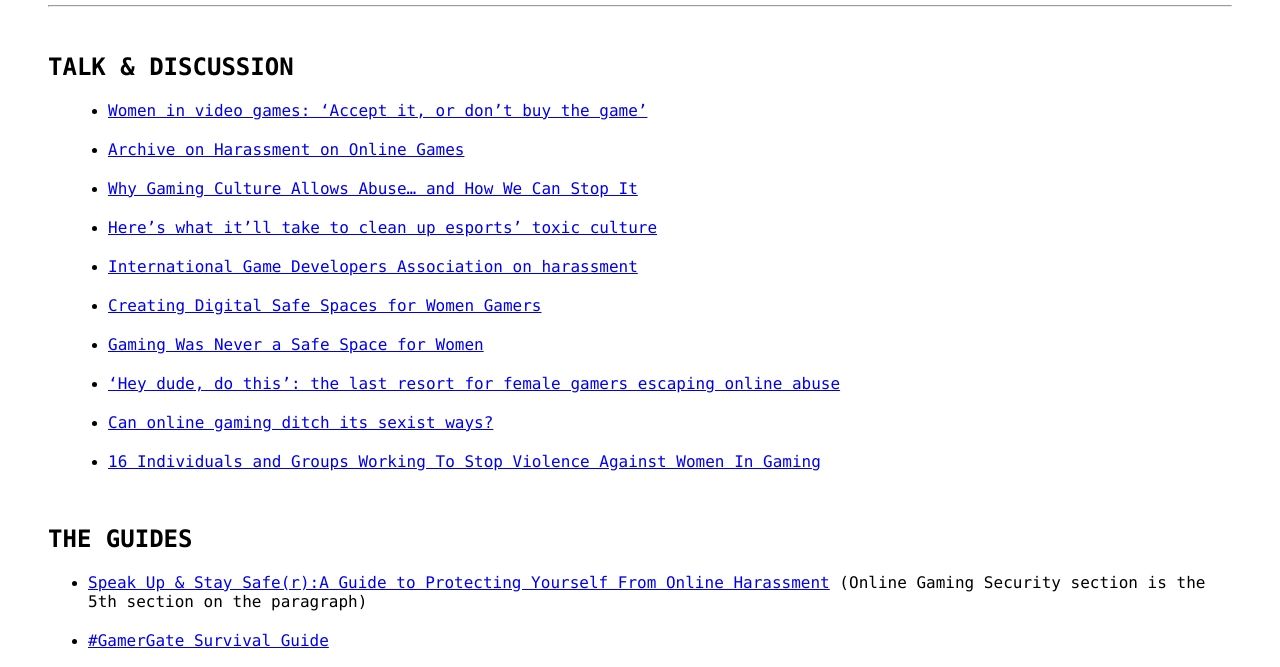
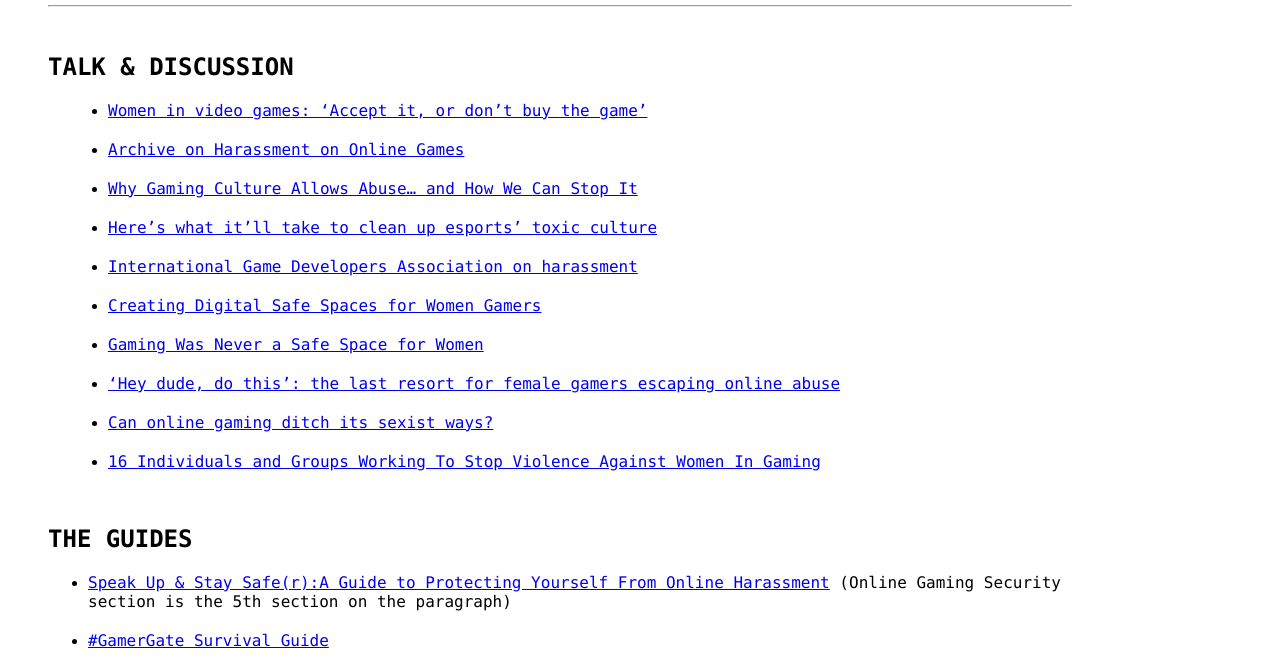
Before and after one commit to deeperunder/securegaming, a plain HTML site: page docs/index.html in a window 1280 px wide. Shown: the part 126-793 px from the top of the page. Drawn offline with Linux system fonts and the light colour scheme.

Commit message:
Update index.html

```diff
--- a/docs/index.html
+++ b/docs/index.html
@@ -5,7 +5,7 @@
 div {
   margin-top: 20px;
   margin-bottom: 20px;
-  margin-right: 20px;
+  margin-right: 100px;
   margin-left: 20px;
   background-color: white;
 }
```
